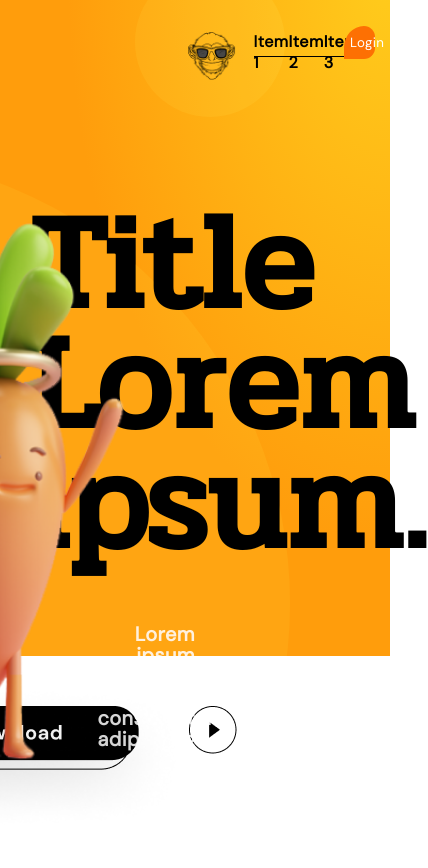
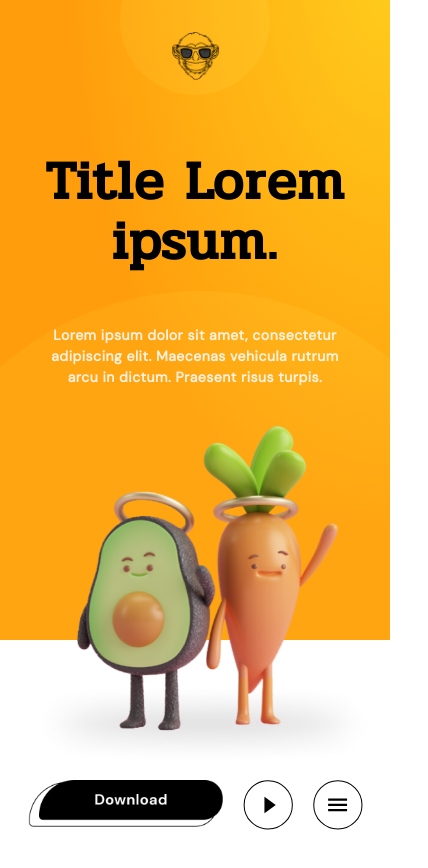
Before and after one commit to AlexandraRincon/PruebaFM, a React (Create React App) app: page / in a window 390 px wide. Shown: the top 868 px of the page, 428 px wide, since content can reach past the window. After the commit the page ends 844 px from the top, so only its background shows below. Built offline with nearby package versions, Linux system fonts and the light colour scheme.

Commit message:
Cabecera con Queries movil

```diff
--- a/src/Inicio/Inicio.js
+++ b/src/Inicio/Inicio.js
@@ -2,7 +2,8 @@ import "./inicio.css";
 import monkey from "../Images/monkey.png";
 import fruit from "../Images/fruits.png";
 import download from "../Images/download.png";
-import play from "../Images/play.png";
+import play from "../Images/play.svg";
+import menu from "../Images/menu.svg";
 
 function Inicio() {
   return (
@@ -56,9 +57,13 @@ function Inicio() {
           {" "}
           <img src={download} />{" "}
         </div>
-        <div className="actionsPlay">
+        <div className="actionPlay">
           {" "}
           <img src={play} />{" "}
+        </div>
+        <div className="actionMenu">
+          {" "}
+          <img src={menu} />{" "}
         </div>
       </div>
     </div>
--- a/src/Inicio/inicio.css
+++ b/src/Inicio/inicio.css
@@ -22,6 +22,7 @@
   padding-top: 31px;
   padding-left: 187px;
 }
+
 .headMonkey img {
   width: 49px;
   height: 49px;
@@ -125,7 +126,7 @@
   text-align: right;
   margin-top: 40px;
   width: 50%;
-  font-family: "DM Sans";
+  font-family: "DM Sans", sans-serif;
   font-weight: 400;
   font-size: 17px;
   line-height: 21px;
@@ -146,21 +147,147 @@
   position: absolute;
   right: 100px;
 }
-.mainImagen img{
+.mainImagen img {
   width: 566.89px;
   height: 613.01px;
   position: absolute;
   right: 191px;
   top: 222px;
 }
-.actions{
+.actions {
   display: flex;
   justify-content: end;
   width: 48%;
   margin: 50px;
 }
 
-
-.actionDownload{
+.actionDownload {
   padding-right: 50px;
 }
+
+.actionMenu {
+  display: none;
+}
+
+@media (max-width: 1700px) {
+  .mainTitle {
+    font-size: 3.1rem;
+    margin-top: 130px;
+    line-height: 90px;
+  }
+
+  .mainSubtitle {
+    font-size: 15px;
+  }
+
+  .styleHeader {
+    height: 556px;
+  }
+
+  .mainCircle {
+    margin-top: 70px;
+    width: 699px;
+    height: 699px;
+    right: 80px;
+  }
+  .mainImagen img {
+    width: 522.89px;
+    height: 515.01px;
+    right: 131px;
+    top: 200px;
+  }
+}
+
+@media (max-width: 800px) {
+  .styleHeader {
+    height: 640px;
+  }
+
+  .headMenu {
+    display: none;
+  }
+
+  .mainDescription {
+    width: 100%;
+    align-items: center;
+  }
+
+  .mainTitle {
+    font-size: 1.7rem;
+    margin-top: 120px;
+    line-height: 60px;
+    text-align: center;
+    width: 90%;
+  }
+
+  .mainSubtitle {
+    width: 80%;
+    text-align: center;
+    font-size: 12px;
+  }
+
+  .actions {
+    width: 100%;
+    margin: 0;
+    margin-top: 140px;
+    justify-content: center;
+  }
+  .actionDownload {
+    padding: 0px;
+    width: 50%;
+  }
+  .actionDownload img {
+    width: 100%;
+  }
+
+  .actionPlay {
+    margin-left: 20px;
+    margin-right: 20px;
+  }
+
+  .actionMenu {
+    display: block;
+  }
+
+  .mainCircle {
+    margin-top: 260px;
+    width: 600px;
+    height: 600px;
+    right: -110px;
+    overflow: hidden;
+  }
+  .mainImagen img {
+    width: 365.89px;
+    height: 342.01px;
+    right: 3px;
+    top: 425px;
+  }
+
+  .headCircle {
+    left: 0;
+    right: 0;
+    margin-left: auto;
+    margin-right: auto;
+    top: -55px;
+  }
+
+  .headMonkey {
+    width: 100%;
+  }
+
+  .headMonkey img {
+    left: 0;
+    right: 0;
+    margin-left: auto;
+    margin-right: auto;
+    position: absolute;
+  }
+
+  html,
+  body {
+    overflow-x: hidden;
+  }
+  body {
+    position: relative;
+  }
+}
```
Also changed, not shown: src/Images/menu.svg (added), src/Images/play.svg (added). Lines whose indentation alone changed are shown as unchanged.
